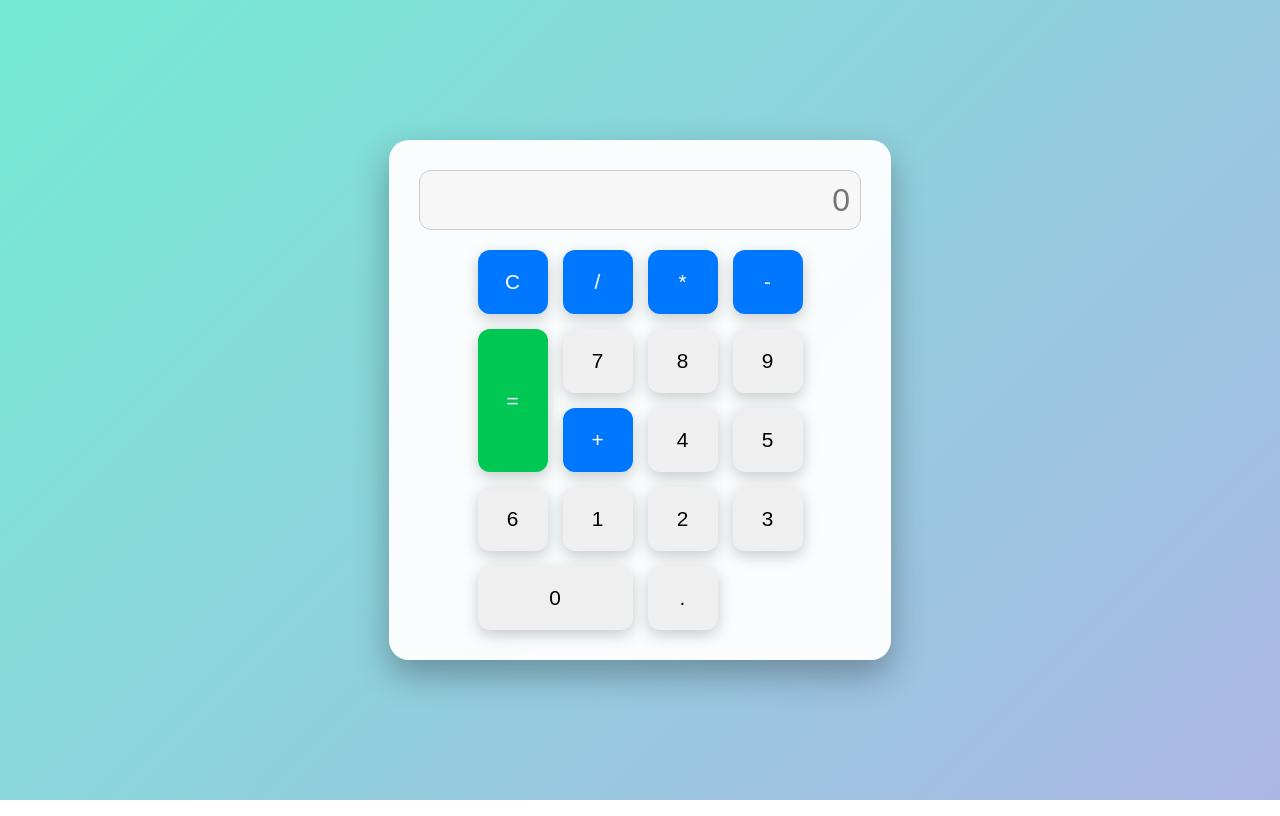
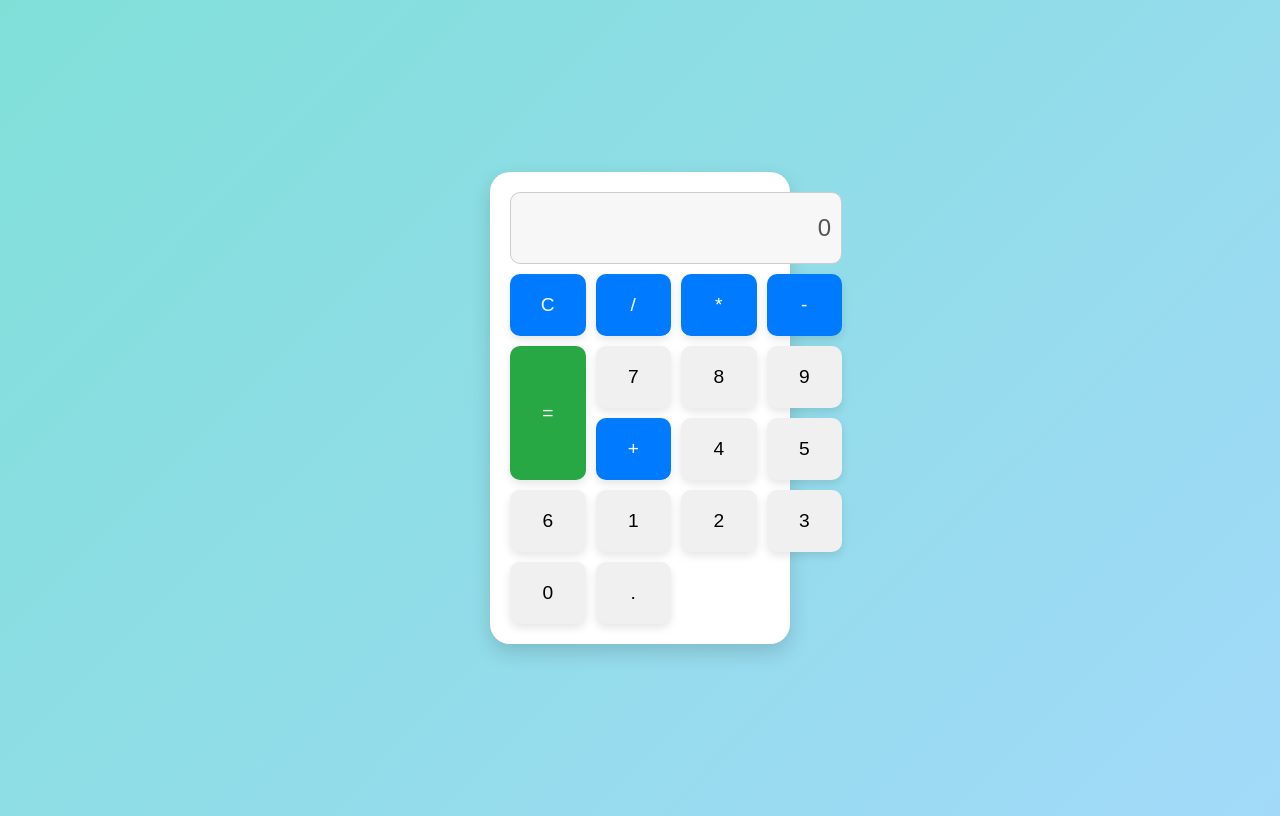
Before and after one commit to PedroM-K/calculadora, a plain HTML site: page index.html in a window 1280 px wide. Drawn offline with Linux system fonts and the light colour scheme.

Commit message:
Update index.html

```diff
--- a/index.html
+++ b/index.html
@@ -1,40 +1,136 @@
 <!DOCTYPE html>
 <html lang="pt-BR">
 <head>
-    <meta charset="UTF-8">
-    <meta name="viewport" content="width=device-width, initial-scale=1.0">
-    <title>Calculadora Web</title>
-    <link rel="stylesheet" href="style.css">
+<meta charset="UTF-8">
+<meta name="viewport" content="width=device-width, initial-scale=1.0">
+<title>Calculadora</title>
+<style>
+    body {
+        display: flex;
+        justify-content: center;
+        align-items: center;
+        height: 100vh;
+        background: linear-gradient(135deg, #80e0d8, #a2d9f9);
+        font-family: Arial, sans-serif;
+    }
+
+    .calculator {
+        background: #fff;
+        border-radius: 20px;
+        padding: 20px;
+        box-shadow: 0 8px 20px rgba(0,0,0,0.15);
+        display: grid;
+        grid-template-rows: auto 1fr;
+        gap: 10px;
+        width: 260px;
+    }
+
+    .display {
+        height: 50px;
+        border: 1px solid #ccc;
+        border-radius: 10px;
+        padding: 10px;
+        font-size: 1.5rem;
+        text-align: right;
+        background: #f7f7f7;
+        overflow-x: auto;
+    }
+
+    .buttons {
+        display: grid;
+        grid-template-columns: repeat(4, 1fr);
+        gap: 10px;
+    }
+
+    button {
+        padding: 20px;
+        font-size: 1.2rem;
+        border: none;
+        border-radius: 10px;
+        cursor: pointer;
+        box-shadow: 0 4px 8px rgba(0,0,0,0.1);
+        transition: 0.1s;
+    }
+
+    button:hover {
+        transform: scale(1.05);
+    }
+
+    .btn-operator {
+        background: #007bff;
+        color: #fff;
+    }
+
+    .btn-equal {
+        background: #28a745;
+        color: #fff;
+        grid-row: span 2;
+    }
+
+    .btn-clear {
+        background: #007bff;
+        color: #fff;
+    }
+
+    .btn-number {
+        background: #f0f0f0;
+    }
+</style>
 </head>
 <body>
-    <div class="calculator">
-        <input type="text" id="display" disabled placeholder="0">
+<div class="calculator">
+    <input type="text" class="display" id="display" value="0" disabled>
+    <div class="buttons">
+        <button class="btn-clear" onclick="clearDisplay()">C</button>
+        <button class="btn-operator" onclick="appendOperator('/')">/</button>
+        <button class="btn-operator" onclick="appendOperator('*')">*</button>
+        <button class="btn-operator" onclick="appendOperator('-')">-</button>
 
-        <div class="buttons">
-            <button class="operator" data-value="C">C</button>
-            <button class="operator" data-value="/">/</button>
-            <button class="operator" data-value="*">*</button>
-            <button class="operator" data-value="-">-</button>
+        <button class="btn-equal" onclick="calculate()">=</button>
+        <button class="btn-number" onclick="appendNumber('7')">7</button>
+        <button class="btn-number" onclick="appendNumber('8')">8</button>
+        <button class="btn-number" onclick="appendNumber('9')">9</button>
 
-            <button data-value="7">7</button>
-            <button data-value="8">8</button>
-            <button data-value="9">9</button>
-            <button class="operator" data-value="+">+</button>
+        <button class="btn-operator" onclick="appendOperator('+')">+</button>
+        <button class="btn-number" onclick="appendNumber('4')">4</button>
+        <button class="btn-number" onclick="appendNumber('5')">5</button>
+        <button class="btn-number" onclick="appendNumber('6')">6</button>
 
-            <button data-value="4">4</button>
-            <button data-value="5">5</button>
-            <button data-value="6">6</button>
-            <button class="equal" data-value="=">=</button>
+        <button class="btn-number" onclick="appendNumber('1')">1</button>
+        <button class="btn-number" onclick="appendNumber('2')">2</button>
+        <button class="btn-number" onclick="appendNumber('3')">3</button>
+        <button class="btn-number" onclick="appendNumber('0')">0</button>
 
-            <button data-value="1">1</button>
-            <button data-value="2">2</button>
-            <button data-value="3">3</button>
-            <button data-value="0" class="zero">0</button>
+        <button class="btn-number" onclick="appendNumber('.')">.</button>
+    </div>
+</div>
 
-            <button data-value=".">.</button>
-        </div>
-    </div>
+<script>
+let display = document.getElementById('display');
 
-    <script src="script.js"></script>
+function appendNumber(num) {
+    if(display.value === "0" && num !== ".") {
+        display.value = num;
+    } else {
+        display.value += num;
+    }
+}
+
+function appendOperator(op) {
+    display.value += op;
+}
+
+function clearDisplay() {
+    display.value = "0";
+}
+
+function calculate() {
+    try {
+        display.value = eval(display.value);
+    } catch (e) {
+        display.value = "Erro";
+    }
+}
+</script>
 </body>
 </html>
```
